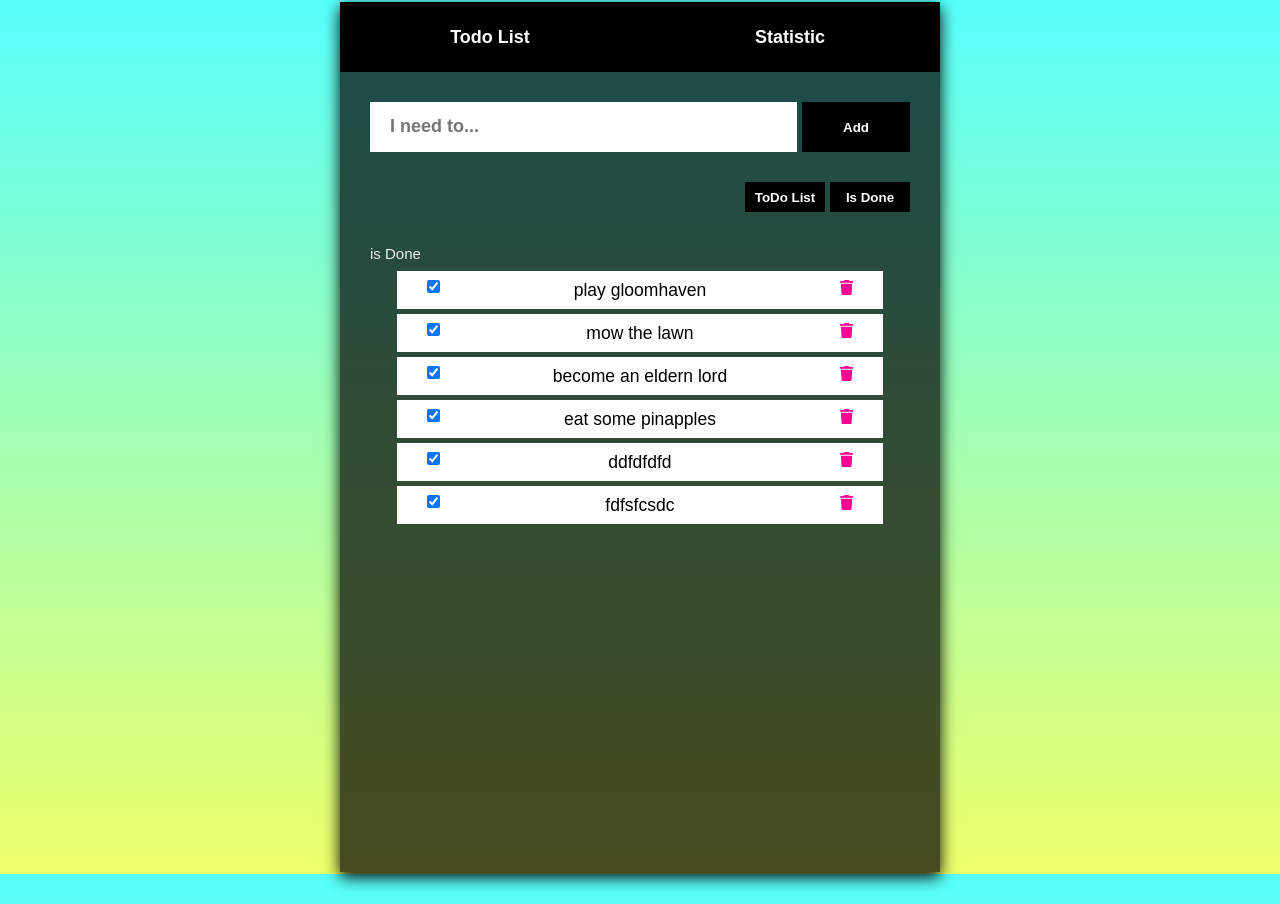
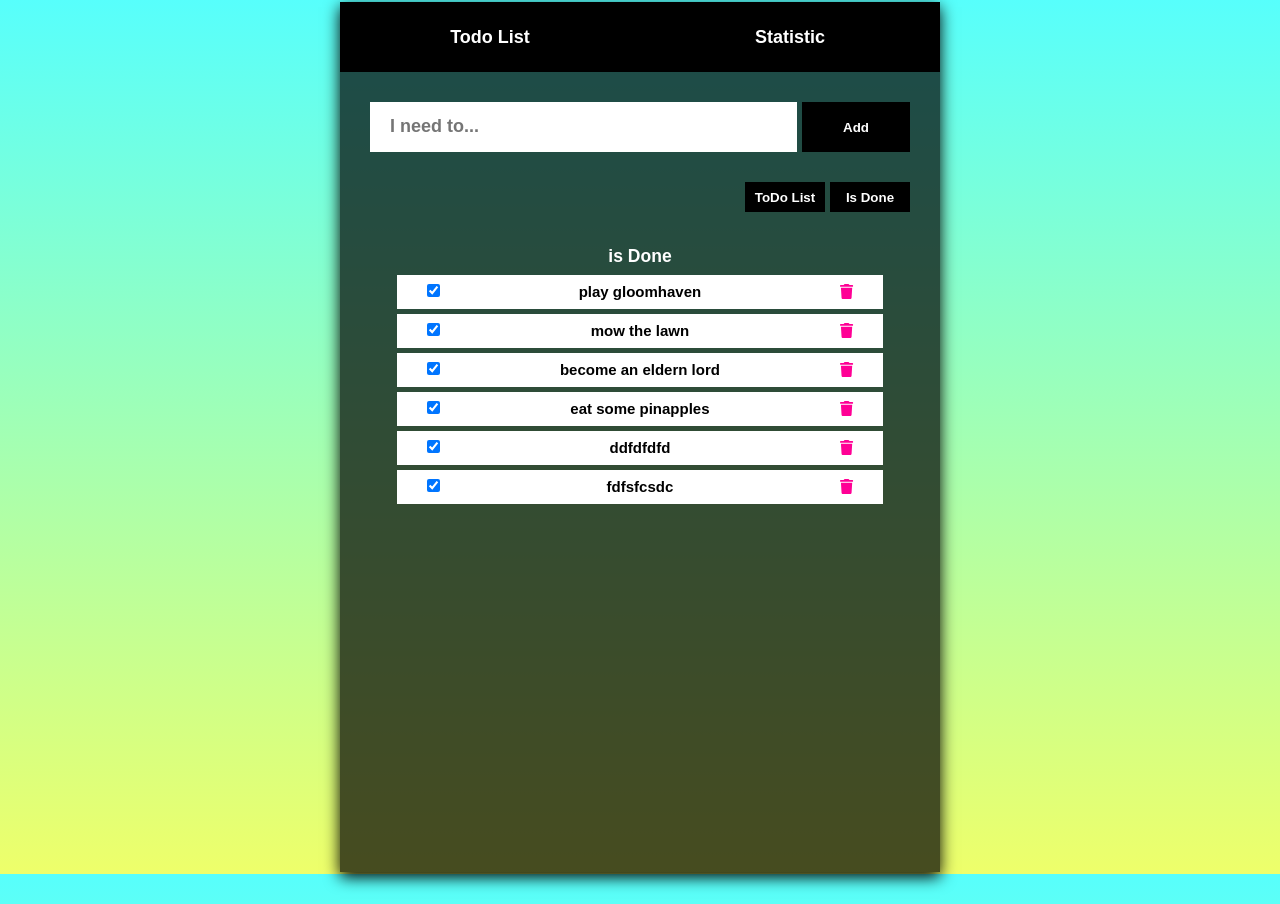
Before and after one commit to ShumovskaIryna/Todo-List, a Vue app: page / in a window 1280 px wide. Both pictures are taken after a click on the button "Is Done". Built offline with nearby package versions, Linux system fonts and the light colour scheme; data requests are answered from the project's data file.

Commit message:
add some style for text

```diff
--- a/src/components/TodoItem.vue
+++ b/src/components/TodoItem.vue
@@ -4,7 +4,7 @@
         <label>
             <input type="checkbox" @click="todoStore.doTask(todo.id)" v-model="todo.isDone" />
         </label>
-        <h3>{{ todo.title }}</h3>
+        <h4>{{ todo.title }}</h4>
         <div class="icons">
             <font-awesome-icon
             @click="todoStore.removeTask(todo.id)"
@@ -47,7 +47,13 @@ export default {
     background-color: rgb(255, 255, 255);
     flex-direction: row;
     justify-content: space-between;
-    color: black;
-    font-weight: 700;
 }
+
+h4 {
+  font-weight: 600;
+  text-align: center;
+  color: black;
+
+}
+
 </style>
--- a/src/views/TodoView.vue
+++ b/src/views/TodoView.vue
@@ -10,18 +10,18 @@
     </nav>
 
     <div v-if="todoStore.loading" class="loading">
-      Loading tasks...
+      <h3>Loading tasks...</h3>
     </div>
 
     <div v-if="filter === 'isNotDone'" class="list" id="todo-list">
-      ToDo List {{todoStore.notDoneCount}}
+      <h3>ToDo List</h3>
       <div v-for="todo in todoStore.taskIsNotDone" v-bind:key="todo.id">
         <TodoItem :todo="todo" />
       </div>
     </div>
 
     <div v-if="filter === 'isDone'" class="list" id="todo-list">
-      is Done {{todoStore.doneCount}}
+      <h3>is Done</h3>
       <div v-for="todo in todoStore.taskIsDone" v-bind:key="todo.id">
         <TodoItem :todo="todo" />
       </div>
@@ -52,13 +52,11 @@ export default {
 .home {
   width: 100%;
 }
-
 .task-input {
   height: 50px;
   width: 90%;
   margin: 30px auto;
 }
-
 .filter {
   display: flex;
   height: 30px;
@@ -73,6 +71,11 @@ export default {
   align-items: center;
   justify-content: space-around;
 }
+h3 {
+  font-weight: 600;
+  text-align: center;
+  color: white;
+}
 .list {
   height: auto;
   width: 90%;
```
